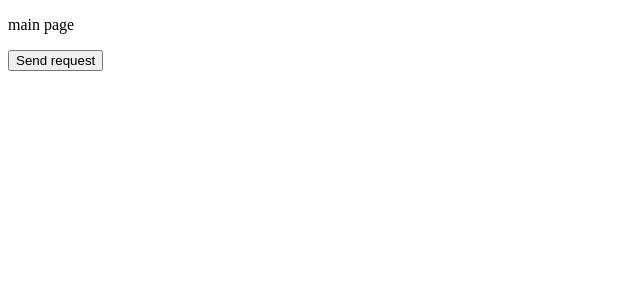
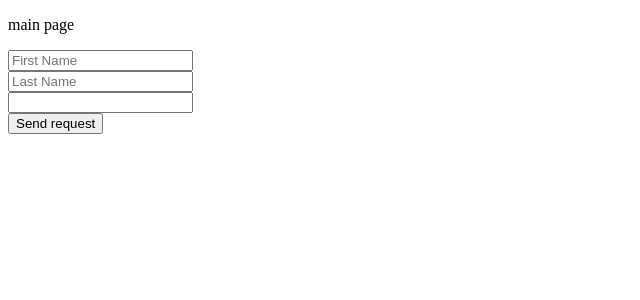
Before and after one commit to GayashanGamage/test-frontend, a Vue app: page / in a window 1280 px wide. Shown: the top 300 px of the page, without its empty margins (0-640 px from the left). Built offline with nearby package versions, Linux system fonts and the light colour scheme.

Commit message:
add form to enter data

```diff
--- a/src/App.vue
+++ b/src/App.vue
@@ -1,6 +1,9 @@
 <template>
   <div class="level-one-container">
     <p>main page</p>
+    <input type="text" placeholder="First Name" v-model="firstName" /><br />
+    <input type="text" placeholder="Last Name" v-model="lastName" /><br />
+    <input type="password" v-model="pw" /><br />
     <button @click="clicked">Send request</button>
   </div>
 </template>
@@ -8,10 +11,19 @@
 <script setup>
 name: "App";
 import axios from "axios";
+import { ref } from "vue";
+
+const firstName = ref();
+const lastName = ref();
+const pw = ref();
 
 const clicked = () => {
   axios
-    .get("https://test-backend-38j6.onrender.com/")
+    .post("https://test-backend-38j6.onrender.com/user", {
+      firstName: firstName.value,
+      lastName: lastName.value,
+      password: pw.value,
+    })
     .then(function (response) {
       console.log(response);
     });
```
